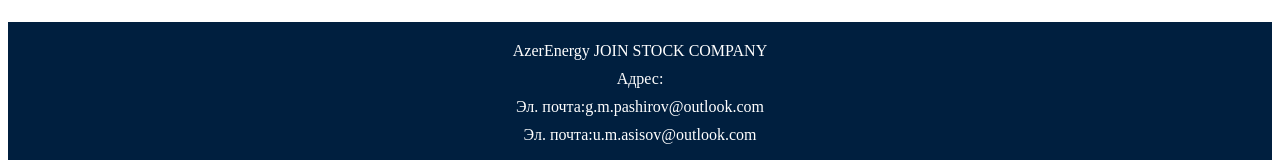
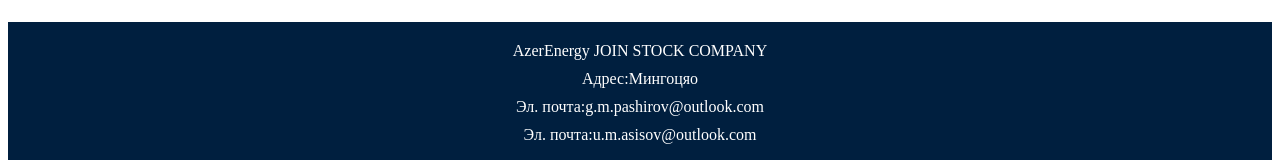
Before and after one commit to lzyyauto/tpp_power, a Vue app: page / in a window 1280 px wide. Shown: the part 2766-2926 px from the top of the page. Built offline with nearby package versions, Linux system fonts and the light colour scheme.

Commit message:
update address 2

```diff
--- a/src/components/SiteFooter.vue
+++ b/src/components/SiteFooter.vue
@@ -1,7 +1,7 @@
 <template>
   <div class="footer">
     <div>{{ $t('companyName') }}</div>
-    <div>{{ $t('address') }}</div>
+    <div>{{ $t('address') }}Мингоцяо</div>
     <div>{{ $t('email') }}g.m.pashirov@outlook.com</div>
     <div>{{ $t('phone') }}u.m.asisov@outlook.com</div>
   </div>
```
